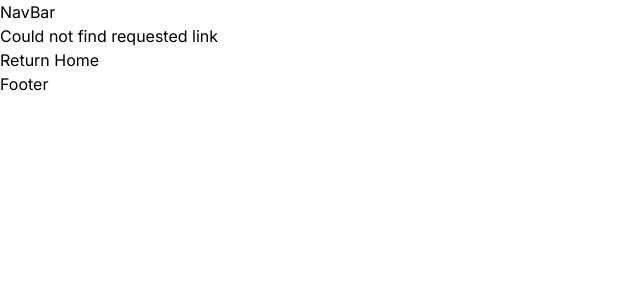
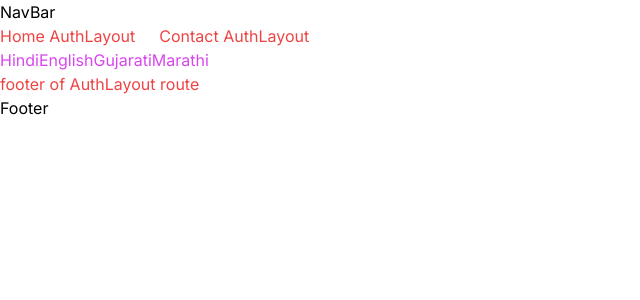
Before and after one commit to PratikN7572/my-web-application, a Next.js app: page /languageSelection in a window 1280 px wide. Before the commit this address had no page. Shown: the top 300 px of the page, without its empty margins (0-640 px from the left). Built offline with nearby package versions, Linux system fonts and the light colour scheme.

Commit message:
cookie and server action

```diff
--- /dev/null
+++ b/app/(auth)/languageSelection/page.jsx
@@ -0,0 +1,15 @@
+import LanguageButton from "@/app/components/ui/LanguageButton";
+import React from "react";
+
+const Page = () => {
+  return (
+    <div>
+          <LanguageButton label='Hindi' />
+          <LanguageButton label='English' />
+          <LanguageButton label='Gujarati' />
+          <LanguageButton label='Marathi' />
+    </div>
+  );
+};
+
+export default Page;
--- a/app/abc/page.jsx
+++ b/app/abc/page.jsx
@@ -1,3 +1,4 @@
+import { cookies } from "next/headers"
 import Link from "next/link"
 import React from "react"
 
@@ -16,7 +17,7 @@ async function getData() {
 
 export default async function Page() {
   const data = await getData()
-  console.log(data)
+  const cookie = cookies().get('language').value
   return <main>
     {
       data.map((item, index) => {
@@ -29,5 +30,6 @@ export default async function Page() {
         )
       })
     }
+    <h1>selected language: { cookie }</h1>
   </main>
 }
--- /dev/null
+++ b/app/action.js
@@ -0,0 +1,17 @@
+'use server';
+
+import { cookies } from 'next/headers'
+
+// export async function setCookie(value) {
+//  cookies().set('language', value)
+// }
+
+export async function setCookie(value) {
+    // const oneDay = 24 * 60 * 60 * 100
+    cookies().set({
+        name: 'language',
+        value: value,
+        httpOnly: true,
+        secure: true,
+    })
+}
--- /dev/null
+++ b/app/components/ui/LanguageButton.jsx
@@ -0,0 +1,12 @@
+'use client'
+
+import { setCookie } from '@/app/action'
+import React from 'react'
+
+const LanguageButton = ({label, ...props}) => {
+  return (
+      <button className="text-fuchsia-500" onClick={()=>{setCookie(label)}}>{ label }</button>
+  )
+}
+
+export default LanguageButton
```
